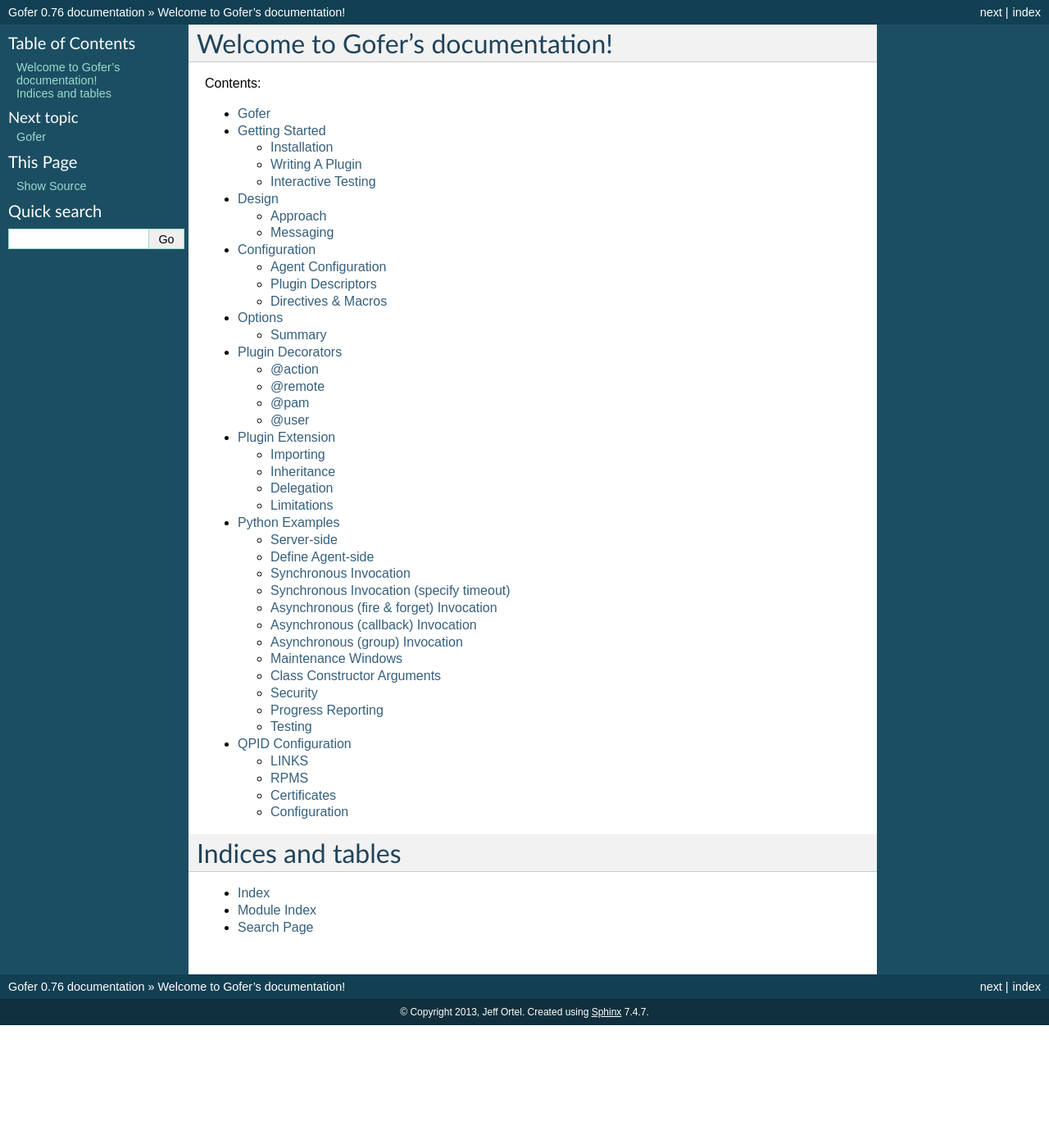
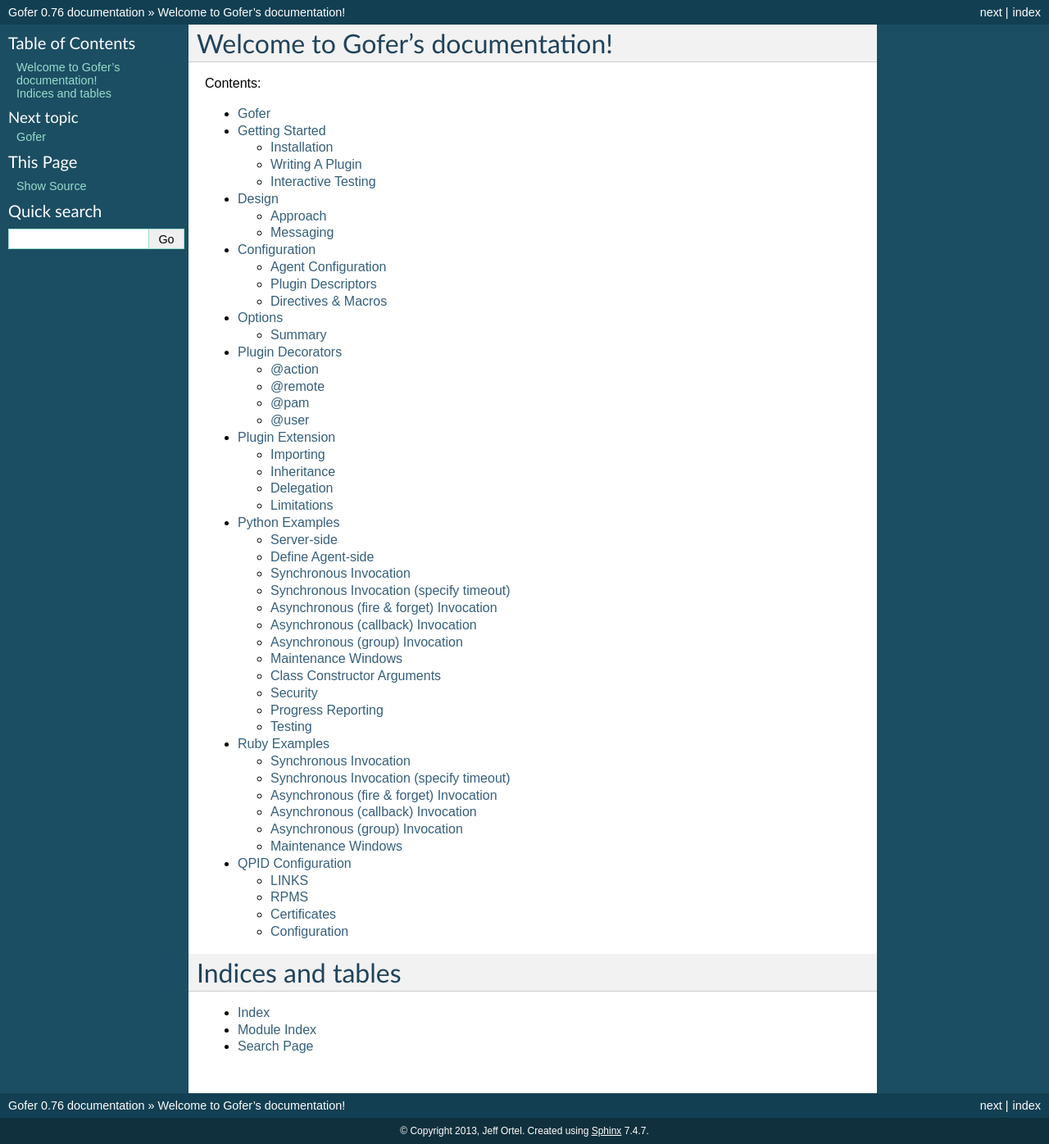
Before and after one commit to jortel/gofer, a Sphinx documentation site: the page built from docs/sphinx/index.rst, in a window 1280 px wide. Shown: the whole page at 82% size. Built offline with Sphinx 7.4.7, drawn with Linux system fonts in a browser that asks for light colours; before the commit the page ends 1251 px from its top, so only the background shows below that; some of the changed lines change nothing that is shown.

Commit message:
add sphinx page for ruby examples.

```diff
--- /dev/null
+++ b/docs/sphinx/examples/ruby.rst
@@ -0,0 +1,248 @@
+Ruby Examples
+=============
+
+Notes:
+- The ruby API mirrors the python API almost exactly but with ruby semantics.
+- The ruby API is mostly complete but not still under construction.
+- As of 0.71+, ruby-gofer uses rubygem-qpid instead of ruby-qpid.
+- rDocs are coming!
+
+Synchronous Invocation
+^^^^^^^^^^^^^^^^^^^^^^
+
+Sample of server code invoking synchronously methods (remotely) on the agent.  This is the default
+behaviour and the timeout is 90 seconds by default.
+
+.. code-block:: ruby
+
+ require 'rubygems'
+ require 'rubygem-qpid'
+ require 'gofer'
+
+ agent = Gofer::Agent.new('jortel')
+
+ # invoke methods on the agent (remotely)
+ dog = agent.Dog.new()
+ puts dog.bark('hello')
+ puts dog.wag(3)
+ puts dog.bark('hello')
+
+ # methods that raise exceptions
+ try:
+    puts dog.notpermitted()
+ rescue RemoteException=>e
+    puts e
+ end
+
+
+Synchronous Invocation (specify timeout)
+^^^^^^^^^^^^^^^^^^^^^^^^^^^^^^^^^^^^^^^^
+
+Sample of server code invoking synchronously methods (remotely) on the agent with a
+timeout of 180 seconds.
+
+.. code-block:: ruby
+
+ require 'gofer'
+
+ agent = Gofer::Agent.new('jortel', :timeout=>180)  # specify timeout
+
+ # invoke methods on the agent (remotely)
+ dog = agent.Dog.new()
+ dog.bark('hello')
+ dog.wag(3)
+ dog.bark('hello')
+
+
+
+Timeout can also be an *Array*: [<started>, <execute>] where the timeout specifies:
+
+- Timeout for starting the operation
+- Timeout for completing the operation.
+
+In this example, we specify that the operation must be started by the agent within 3 seconds
+and it must be completed within 180 seconds.
+
+.. code-block:: ruby
+
+ require 'gofer'
+
+ agent = Gofer::Agent.new('jortel', :timeout=>[3,180])  # specify timeout
+
+ # invoke methods on the agent (remotely)
+ dog = agent.Dog.new()
+ dog.bark('hello')
+ dog.wag(3)
+ dog.bark('hello')
+
+
+Or, the timeout can be specified on the Dog (stub) constructor:
+
+.. code-block:: ruby
+
+ require 'gofer'
+
+ agent = Gofer::Agent.new('jortel')  # specify timeout
+
+ # invoke methods on the agent (remotely)
+ dog = agent.Dog.new(:timeout=>[3,180])
+ dog.bark('hello')
+ dog.wag(3)
+ dog.bark('hello')
+
+
+Asynchronous (fire & forget) Invocation
+^^^^^^^^^^^^^^^^^^^^^^^^^^^^^^^^^^^^^^^
+
+Sample of server code invoking synchronously methods (remotely) on the agent.  This works the same for
+asynchronous *fire-and-forget* where not reply is wanted.  Asynchronous invocation returns the serial
+number of the request.
+
+.. code-block:: ruby
+
+ require 'gofer'
+
+ #create an agent where consumerid = "jortel"
+ agent = Gofer::Agent.new('jortel', :async=>true)
+
+ # invoke methods on the agent (remotely)
+ dog = agent.Dog()
+ dog.bark('hello')
+ dog.wag(3)
+ puts dog.bark('hello')
+    'e688f50b-3108-43dd-9a57-813f434749a8'
+
+ # methods that raise exceptions
+ try:
+   print dog.sit()
+ rescue Exception=>e
+   puts e
+ end
+
+ try:
+   print dog.notpermitted()
+ rescue Exception=>e
+   puts e
+ end
+
+
+Asynchronous (callback) Invocation
+^^^^^^^^^^^^^^^^^^^^^^^^^^^^^^^^^^
+
+Sample of server code invoking asynchronously methods (remotely) on the agent.   The is the *callback*
+form of asynchronous invocation.  This example uses a *Listener* class.   But, the *listener* can also
+be any *callable*. Asynchronous invocation returns the serial number of the request to be used by
+the caller to further correlate request & response.
+
+.. code-block:: ruby
+
+ require 'gofer'
+ require 'gofer/messaging/async/ReplyConsumer'
+
+ # specify a correlation tag to be used to correlate the responses.
+
+ ctag = 'tasks'
+
+ # create my listener class
+
+ class Listener:
+
+  #  Succeeded notification.
+  #  reply:
+  #      sn - request serial number.
+  #      origin - the reply sender.
+  #      retval - request returned value.
+  #      any - user defined data (round tripped)
+  def succeeded(reply)
+  end
+
+  # Failed (exception raised) notification.
+  #   reply:
+  #     sn - request serial number.
+  #     origin - the reply sender.
+  #     exval - the raised exception.
+  #     any - user defined data (round tripped)
+  def failed(reply)
+  end
+
+  #Request status changed notification.
+  # reply:
+  #    sn - request serial number.
+  #    origin - the reply sender.
+  #    status - the new request status.
+  #    any - user defined data (round tripped)
+  def status(reply):
+  end
+
+ # create my reply consumer using the correlation tag and
+ # my listener
+
+ reader = ReplyConsumer.new(tag)
+ reader.start(Listener.new())
+
+ #create an agent where consumer ID = "jortel" and
+ # setup for asynchronous invocation with my correlation tag.   The async=True
+ # not needed because a ctag was specified.
+
+ agent = Gofer::Agent.new('jortel', :ctag=>tag)
+
+ # invoke methods on the agent (remotely)
+ dog = agent.Dog.new()
+ dog.bark('hello')
+ dog.wag(3)
+ puts dog.bark('hello')
+    'e688f50b-3108-43dd-9a57-813f434749a8'
+
+
+Asynchronous (group) Invocation
+^^^^^^^^^^^^^^^^^^^^^^^^^^^^^^^
+
+Invoking operations on multiple agents is asynchronous by nature.  This can be done by simply creating
+an agent (proxy) with a collection (list|tuple) of ids instead of just one.  Basically, it's the same
+as the asynchronous examples above except that when more then (1) id is specified, method invocations
+return a list of tuples (id, serial number) instead of just the serial number.
+
+Eg:
+
+.. code-block:: ruby
+
+ require 'gofer'
+
+ #create an agent with a list of consumer ids.
+ group = ['a', 'b', 'c']
+ agent = Gofer::Agent.new(group, :ctag=>'tasks')
+ dog = agent.Dog.new()
+ puts dog.wag(10) # request sent to (a,b,c) and asynchronous replies sent to 'tasks' queue.
+   [{:uuid=>'a', :sn=>'e688f50b-3108-43dd-9a57-813f434749a8'}, {:uuid=>'b', :sn=>'e4e60889-edac-42f1-8b64-443dbe693566'}, {:uuid=>'c', :sn=>'95960889-edac-42f1-8b64-443dbe693f23']]
+
+
+Maintenance Windows
+^^^^^^^^^^^^^^^^^^^
+
+Asynchronous invocation can define a *window* in which the agent must perform the operation.
+This is intended to support *maintenance windows* but can be used for:
+
+#. Asynchronous w/ timeout
+#. Asynchronous to be performed in the future
+#. 1 & 2.
+
+In cases where the agent cannot perform the operation within the specified *window*, a *!WindowMissed*
+exception is raised. In this example, we tell agents (a,b,c) dogs to wag their tails 10 times on
+July 26th between 10am & 11am.  This time the *ctag* and *window* will be defined on the *Dog.new()*
+just to demonstrate that it may be done.
+
+Eg:
+
+.. code-block:: ruby
+
+ require 'gofer'
+
+ #create an agent with a list of consumer ids.
+ # window is on July 26th between 10am - 11am.
+ group = ['a', 'b', 'c',]
+ start = Time.utc(2010, 'jan', 26, 10)
+ maint = Window.new(:begin=>start, :hours=>1)
+ agent = Gofer::Agent(group)
+ dog = agent.Dog.new(:ctag=>'tasks', :window=>maint)
+ puts dog.wag(10) # request sent to (a,b,c) and asynchronous replies sent to 'tasks' queue.
+   [{:uuid=>'a', :sn=>'e688f50b-3108-43dd-9a57-813f434749a8'}, {:uuid=>'b', :sn=>'e4e60889-edac-42f1-8b64-443dbe693566'}, {:uuid=>'c', :sn=>'95960889-edac-42f1-8b64-443dbe693f23']]
--- a/docs/sphinx/index.rst
+++ b/docs/sphinx/index.rst
@@ -19,6 +19,7 @@
    decorators
    extensions
    examples/python
+   examples/ruby
    qpidd
 
 
```
